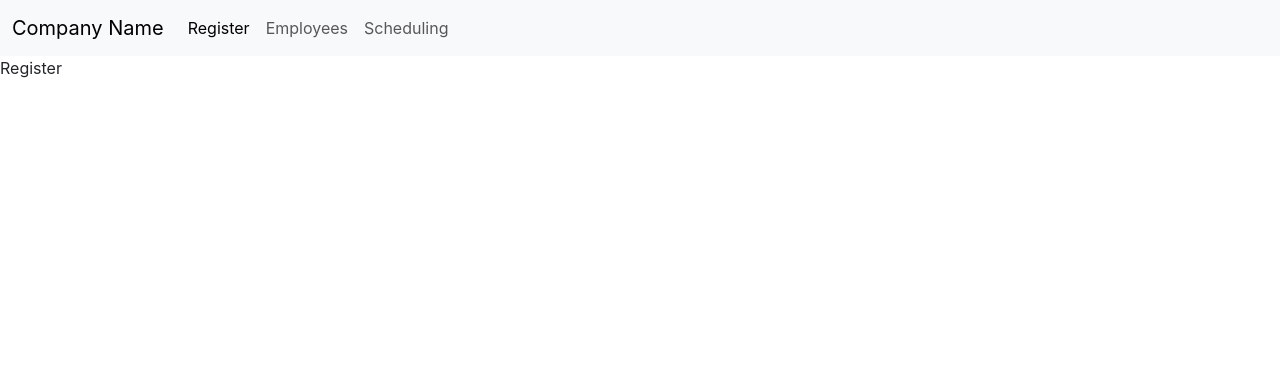
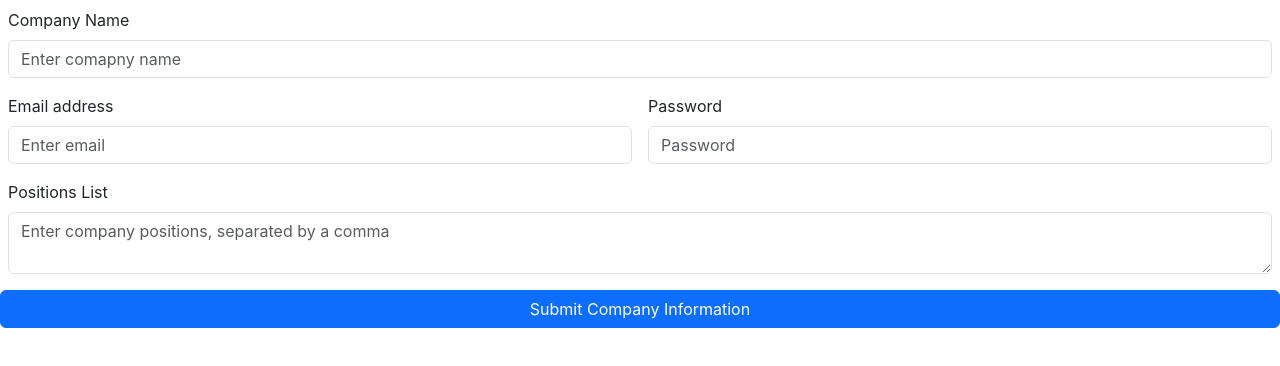
Before and after one commit to Sha3-git/REC24, a React (Create React App) app in the folder client/: page /register in a window 1280 px wide. Shown: the top 366 px of the page. Built offline with nearby package versions, Linux system fonts and the light colour scheme.

Commit message:
temaplet pages

```diff
--- a/client/src/pages/Register.jsx
+++ b/client/src/pages/Register.jsx
@@ -3,10 +3,30 @@ import Header from "../components/Header"
 function Register() {
 
   return (
-    <>
-    <Header/>
-    Register
-    </>
+        <div className="mx-auto p-2" >
+    <form class="row g-3">
+    <div className="col-12"  >
+      <div class="form-label">Company Name</div>
+      <input class="form-control" type="companyName" placeholder="Enter comapny name" />
+
+    </div>
+     <div className="col-md-6"  >
+      <div class="form-label">Email address</div>
+      <input class="form-control" type="email" placeholder="Enter email" />
+
+    </div>
+    <div className="col-md-6" controlId="formBasicPassword">
+      <div class="form-label">Password</div>
+      <input class="form-control" type="password" placeholder="Password" />
+    </div>
+    <div className="col-12"  >
+      <div class="form-label">Positions List</div>
+      <textarea class="form-control" type="positionsList" placeholder="Enter company positions, separated by a comma"></textarea>
+
+    </div>
+    <button type="submit" class="btn btn-primary mb-3">Submit Company Information</button>
+  </form>
+  </div>
   )
 }
 
--- a/client/src/pages/Signup.jsx
+++ b/client/src/pages/Signup.jsx
@@ -1,8 +1,35 @@
+
+
+
 import axios from 'axios';
 function Signup() {
     //guid based redirection
   return (
-    <div>Signup</div>
+    <div className="mx-auto p-2" >
+    <form class="row g-3">
+    <div className="col-md-6"  >
+      <div class="form-label">First Name</div>
+      <input class="form-control" type="firstName" placeholder="First Name" />
+
+    </div>
+    <div className="col-md-6" >
+      <div class="form-label">Last Name</div>
+      <input class="form-control" type="lastName" placeholder="Last Name" />
+    </div>
+
+     <div className="col-md-6"  >
+      <div class="form-label">Email address</div>
+      <input class="form-control" type="email" placeholder="Enter email" />
+
+    </div>
+    <div className="col-md-6" controlId="formBasicPassword">
+      <div class="form-label">Password</div>
+      <input class="form-control" type="password" placeholder="Password" />
+    </div>
+
+    <button type="submit" class="btn btn-primary mb-3">Register for your company</button>
+  </form>
+  </div>
   )
 }
 
```
